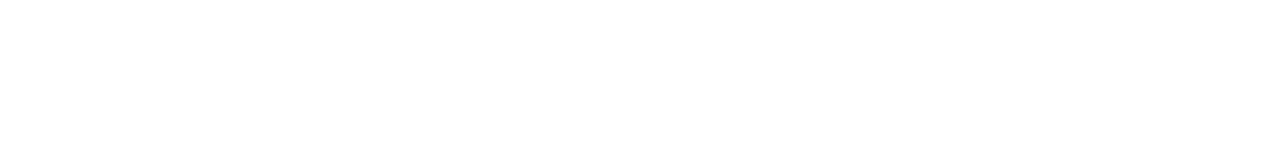
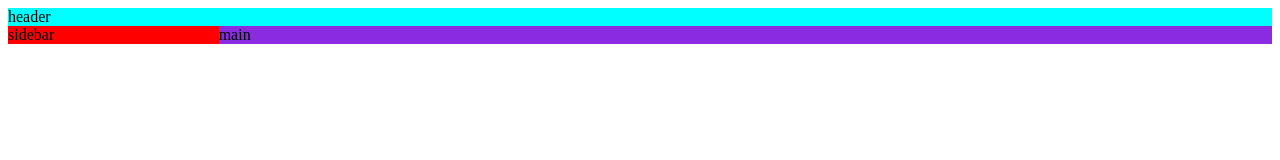
Before and after one commit to rafay-sandhu/admin-dashboard, a plain HTML site: page index.html in a window 1280 px wide. Drawn offline with Linux system fonts and the light colour scheme.

Commit message:
Create the three main elements of header, sidebar, and main content and apply grid properties to all three to give basic structure to the webpage.

```diff
--- a/index.html
+++ b/index.html
@@ -7,6 +7,8 @@
     <link href="main.css" rel="stylesheet">
 </head>
 <body>
-
+    <header>header</header>
+    <aside id="sidebar">sidebar</aside>
+    <main>main</main>
 </body>
 </html>
--- a/main.css
+++ b/main.css
@@ -0,0 +1,19 @@
+body{
+    display: grid;
+    grid-template-columns: 1fr 5fr;
+}
+
+header{
+    background-color: aqua;
+    grid-column: 1/3;
+}
+
+main{
+    background-color: blueviolet;
+    grid-column: 2/3;
+}
+
+aside{
+    background-color: red;
+    grid-column: 1/2;
+}
```
